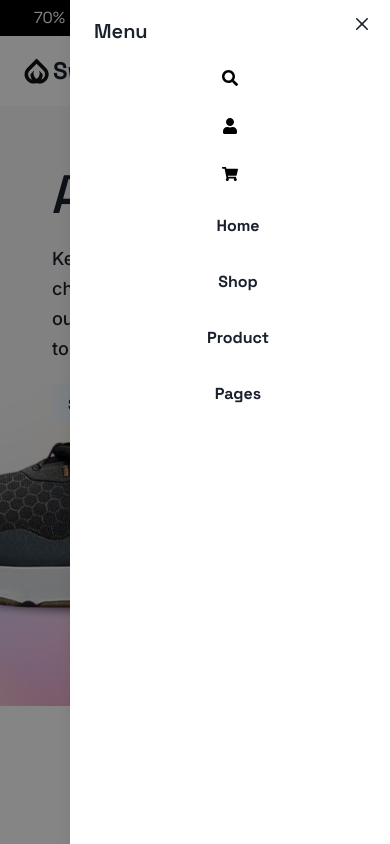
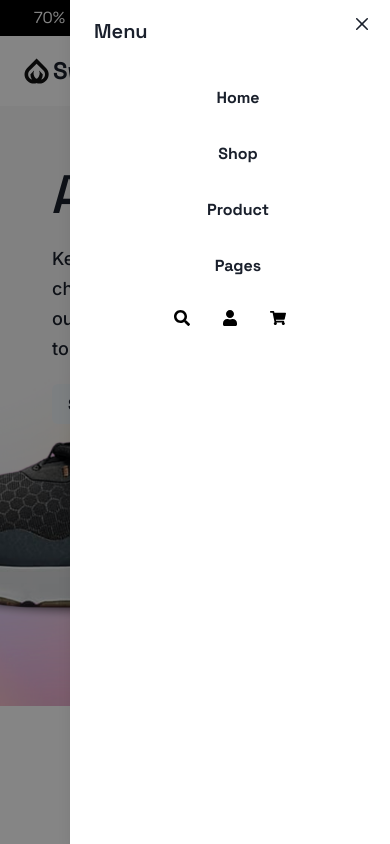
Before and after one commit to TayyabaK/swiftselect, a React (Create React App) app: page / in a window 390 px wide. Both pictures are taken after a click on the button "Open Menu". Built offline with nearby package versions, Linux system fonts and the light colour scheme.

Commit message:
Fixed Hamburger Menu

```diff
--- a/src/components/NavigationBar/NavigationBar.jsx
+++ b/src/components/NavigationBar/NavigationBar.jsx
@@ -88,20 +88,6 @@ const NavBar = () => {
           <DrawerCloseButton onClick={toggleDrawer}/>
           <DrawerHeader>Menu</DrawerHeader>
           <DrawerBody>
-            <Box
-              display="flex"
-              flexDirection="column"
-              listStyleType="none"
-              alignItems="center"
-              marginBottom={"1rem"}
-              gap="2rem"
-              >
-
-              <FaSearch width="28px" height="28px" color="black" />
-              <FaUser width="28px" height="28px" color="black" />
-              <FaShoppingCart width="28px" height="28px" color="black" />
-            </Box>
-
             <UnorderedList
               display="flex"
               flexDirection="column"
@@ -119,6 +105,19 @@ const NavBar = () => {
                 </ListItem>
               ))}
             </UnorderedList>
+
+            <Box
+              display="flex"
+              justifyContent="center"
+              marginTop={"1rem"}
+              gap="2rem"
+              >
+
+              <FaSearch width="28px" height="28px" color="black" />
+              <FaUser width="28px" height="28px" color="black" />
+              <FaShoppingCart width="28px" height="28px" color="black" />
+            </Box>
+
           </DrawerBody>
         </DrawerContent>
       </Drawer>
```
